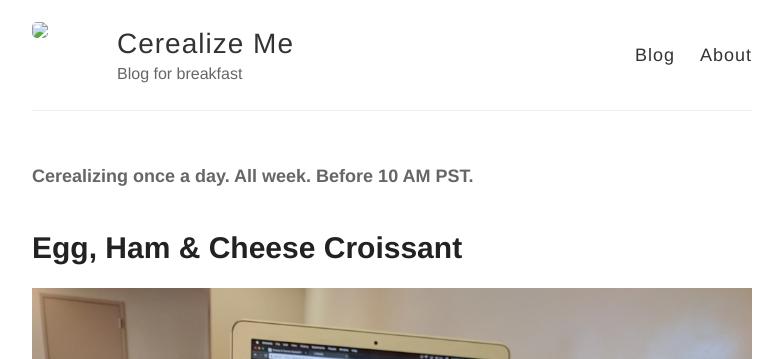
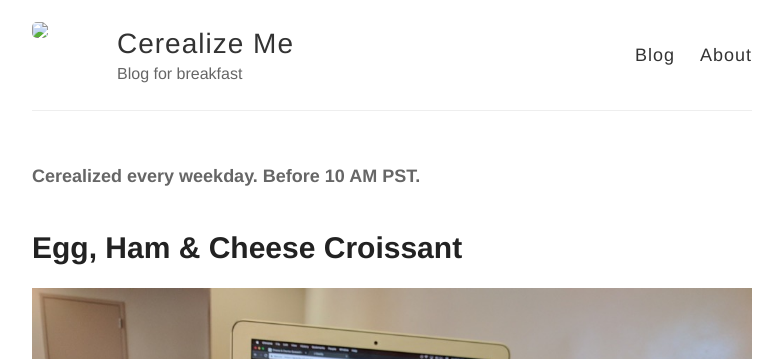
Before and after one commit to qst0/cerealize.me, a Jekyll site: the page built from index.html, in a window 1280 px wide and 900 px high. Shown: the top 359 px of the window, without its empty margins (248-1031 px from the left). Built offline with Jekyll 4.4.1, drawn with Linux system fonts in a browser that asks for light colours.

Commit message:
Update index.html

```diff
--- a/index.html
+++ b/index.html
@@ -3,7 +3,7 @@ layout: default
 ---
 
 <div class="posts">
-  <h4>Cerealizing once a day. All week. Before 10 AM PST.</h4>
+  <h4>Cerealized every weekday. Before 10 AM PST.</h4>
   {% for post in site.posts %}
     <article class="post">
 
```
